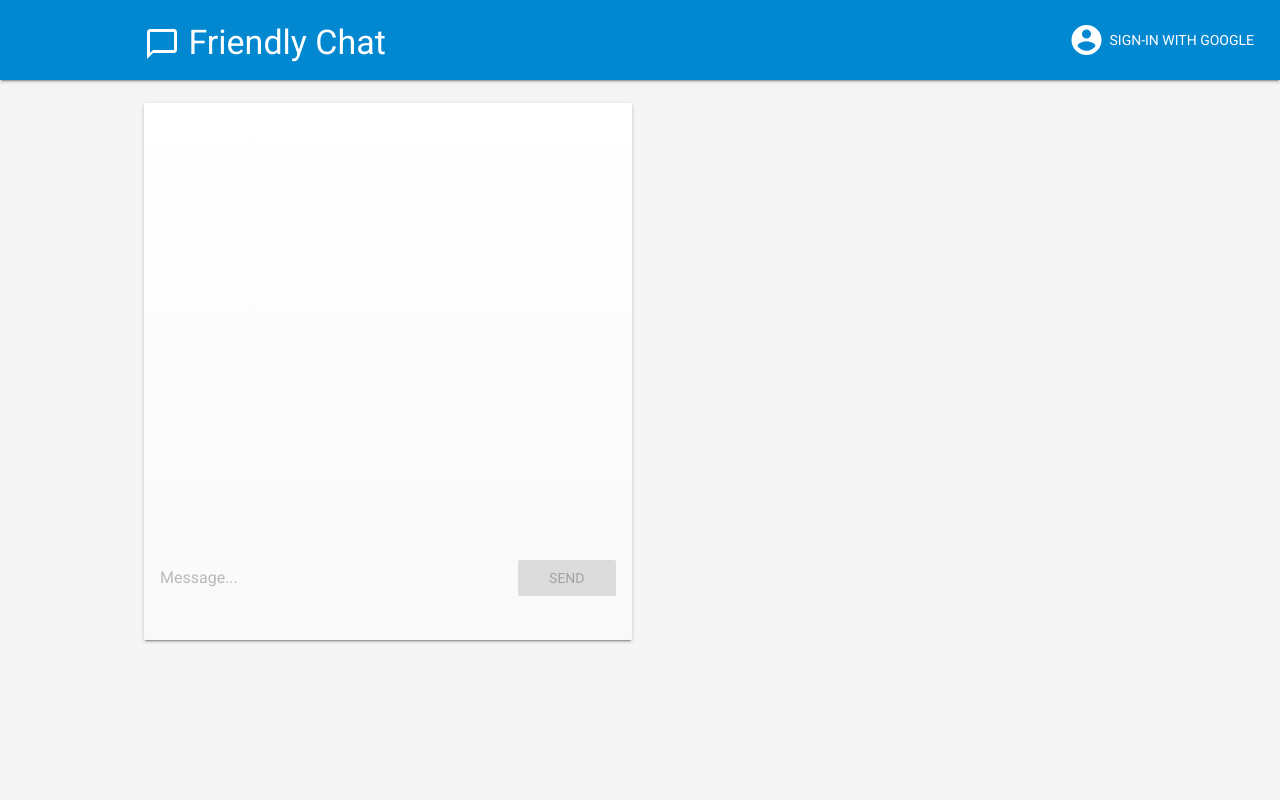
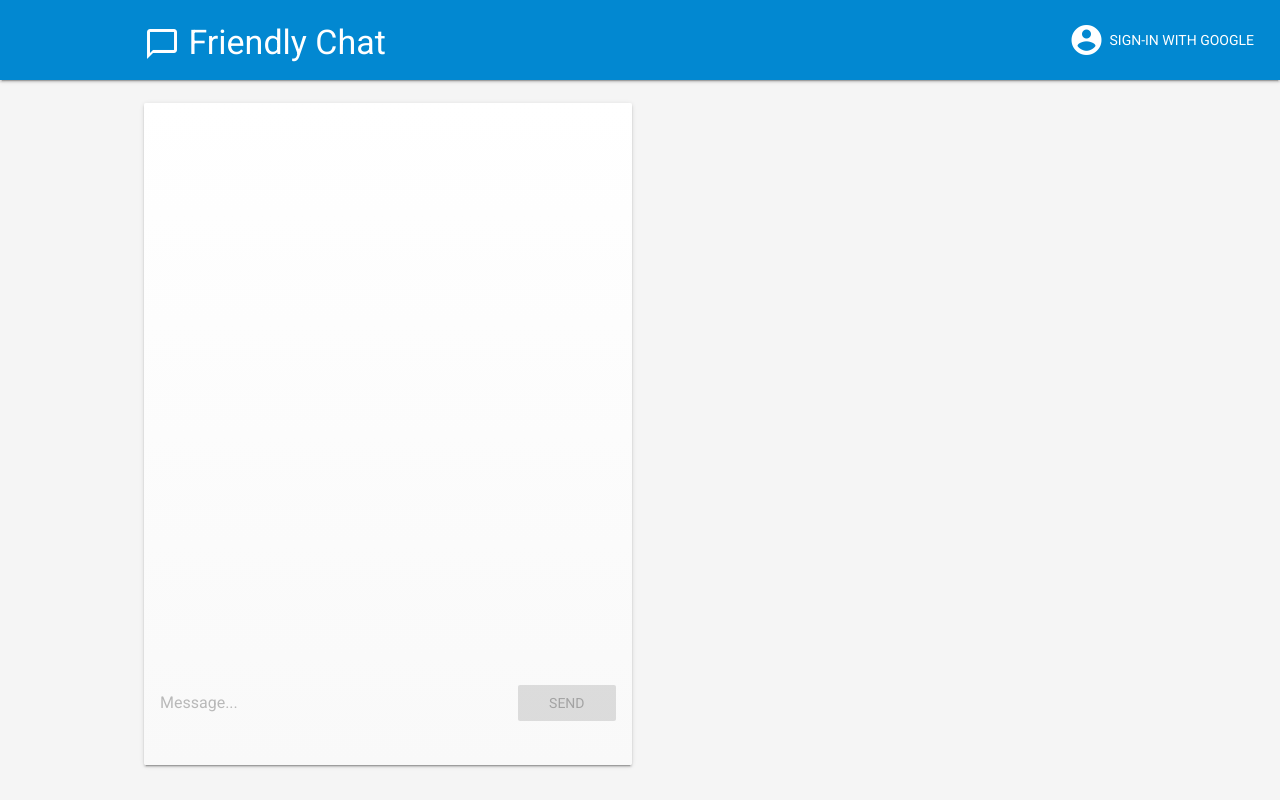
Before and after one commit to raymond-yuan/motivateme, a plain HTML site: page web-start/index.html in a window 1280 px wide. Drawn offline with nearby package versions, Linux system fonts and the light colour scheme; no server answers.

Commit message:
Resizing card

```diff
--- a/web-start/styles/main.css
+++ b/web-start/styles/main.css
@@ -22,7 +22,7 @@ main, #messages-card {
   padding-bottom: 25px;
 }
 #messages-card-container {
-  height: calc(100% - 150px);
+  height: calc(100% - 25px);
   padding-bottom: 0;
 }
 #messages-card {
```
